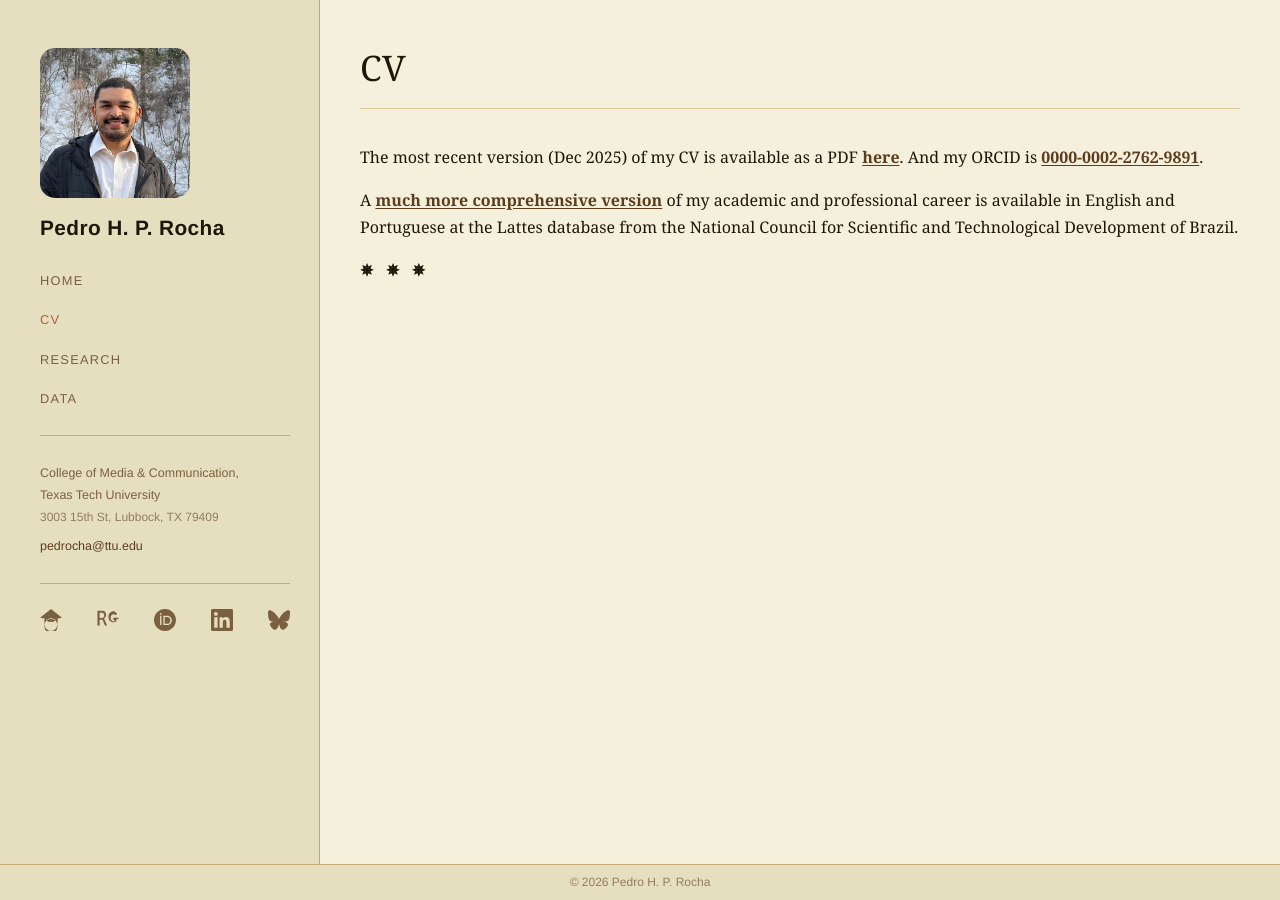
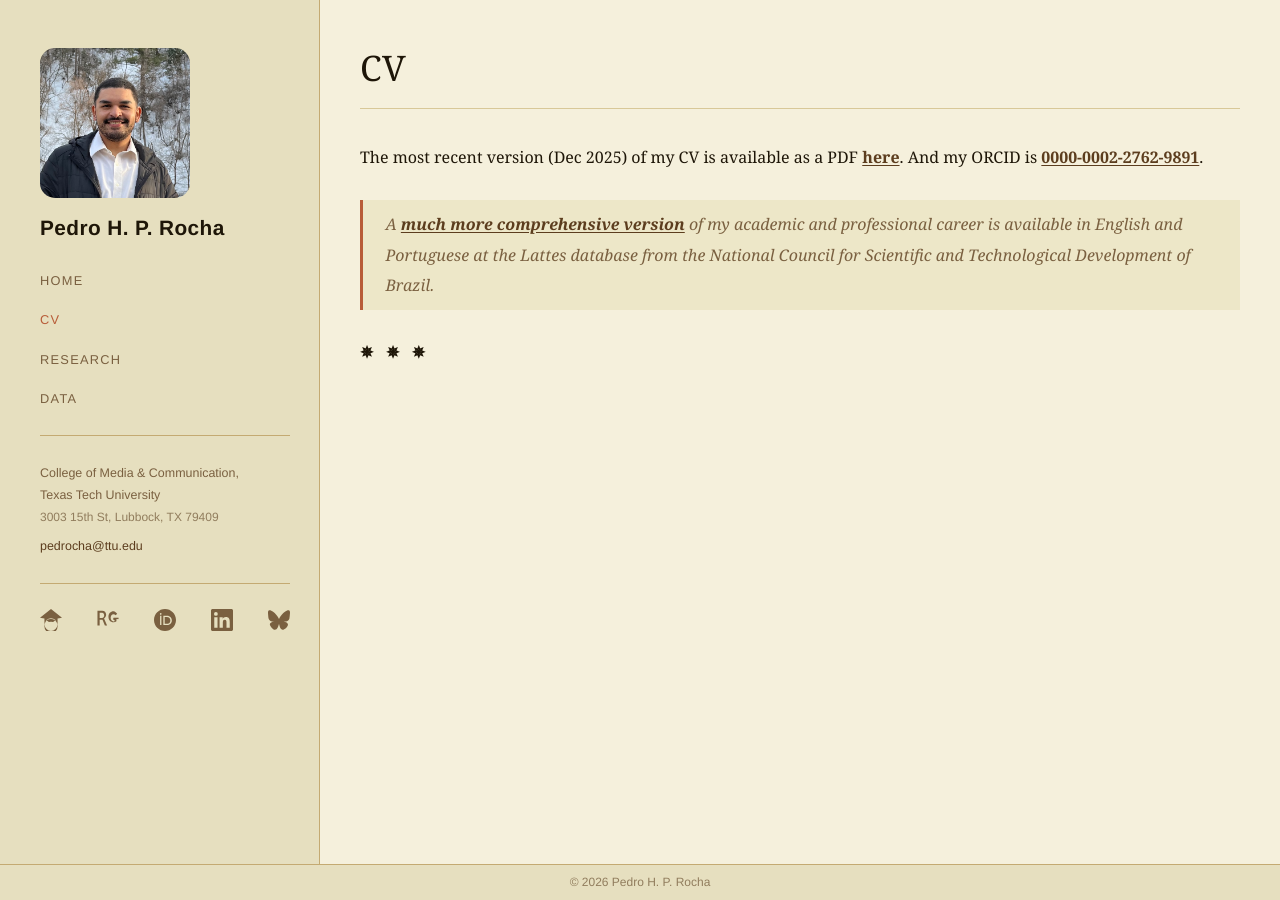
Before and after one commit to pedrohprocha/pedrohprocha.github.io, a Jekyll site: the page built from pages/cv.md, in a window 1280 px wide. Built offline with Jekyll 4.4.1, drawn with Linux system fonts in a browser that asks for light colours; some web fonts are replaced.

```diff
--- a/pages/cv.md
+++ b/pages/cv.md
@@ -7,6 +7,7 @@
 
 The most recent version (Dec 2025) of my CV  is available as a PDF [here]({{ '/assets/files/cv_pedrohprocha_25.pdf' | relative_url }}). And my ORCID is [0000-0002-2762-9891](https://orcid.org/0000-0002-2762-9891).
 
-A [much more comprehensive version](http://lattes.cnpq.br/8720377365114820) of my academic and professional career is available in English and Portuguese at the Lattes database from the National Council for Scientific and Technological Development of Brazil.
+> A [much more comprehensive version](http://lattes.cnpq.br/8720377365114820) of my academic and professional career is available in English and Portuguese at the Lattes database from the National Council for Scientific and Technological Development of Brazil.
+
 
 <p><strong>✵ &nbsp; ✵ &nbsp; ✵</strong></p>
```
Also changed, not shown: index.md (+3 -0 lines), pages/data.md (+1 -0 lines), pages/research.md (+1 -0 lines).
